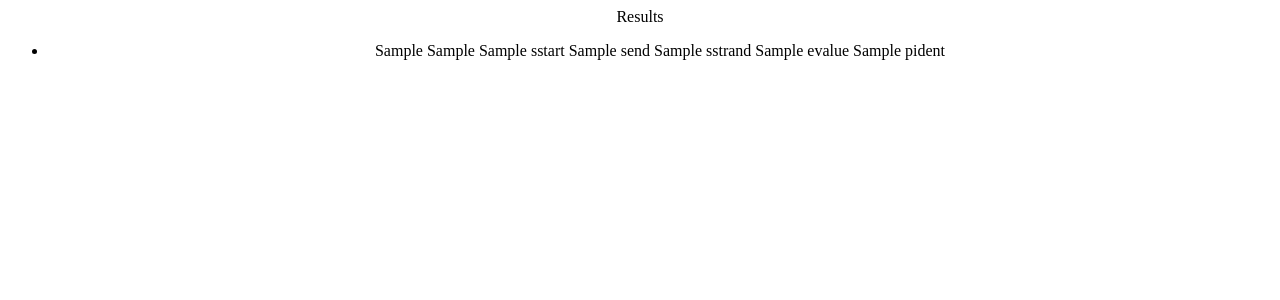
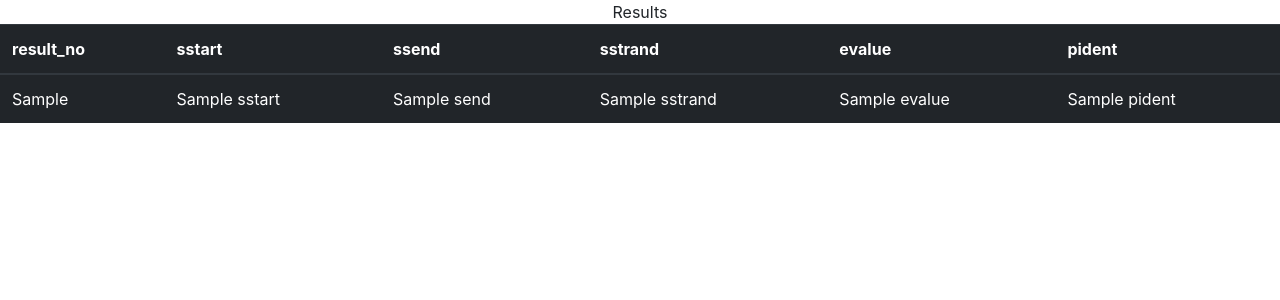
Before and after one commit to dipendrabharati/TestProject, a Django app: template blast_test/templates/results.html in a window 1280 px wide. Shown: the top 300 px of the page. Run offline with Django 3.2, Linux system fonts and the light colour scheme; the template is opened without the code that fills it: most values are stand-ins (such as "Sample title", 1, 10 or a date in 2020); some libraries are stand-ins or nearby versions.

Commit message:
results.html

```diff
--- a/blast_test/templates/results.html
+++ b/blast_test/templates/results.html
@@ -2,16 +2,36 @@
 <html lang="en">
 <head>
     <meta charset="UTF-8">
+	<link rel="stylesheet" href="https://maxcdn.bootstrapcdn.com/bootstrap/4.0.0/css/bootstrap.min.css">
 </head>
 <body>
 <center>
 	<div> Results </div>
      <div>
-	<ul>
+	<table class="table table-dark">
+		<thead>
+    <tr>
+        <th scope="col">result_no</th>
+        <th scope="col">sstart</th>
+        <th scope="col">ssend</th>
+		<th scope="col">sstrand</th>
+		<th scope="col">evalue</th>
+		<th scope="col">pident</th>
+    </tr>
+  </thead>
+		<tbody>
 	{% for item in new_list %}
-         <li> {{ item.blast_job }} {{ item.result_no}} {{ item.sstart }} {{ item.send }} {{ item.sstrand }} {{ item.evalue }} {{ item.pident }} </li>
-	{% endfor %}
-	</ul>
+	<tr>
+		<td> {{ item.result_no}} </td>
+		<td> {{ item.sstart }}   </td>
+		<td> {{ item.send }}    </td>
+		<td> {{ item.sstrand }} </td>
+		<td> {{ item.evalue }}  </td>
+		<td> {{ item.pident }} </td>
+	</tr>
+		{% endfor %}
+		</tbody>
+	</table>
 </div>
 </center>
 </body>
```
